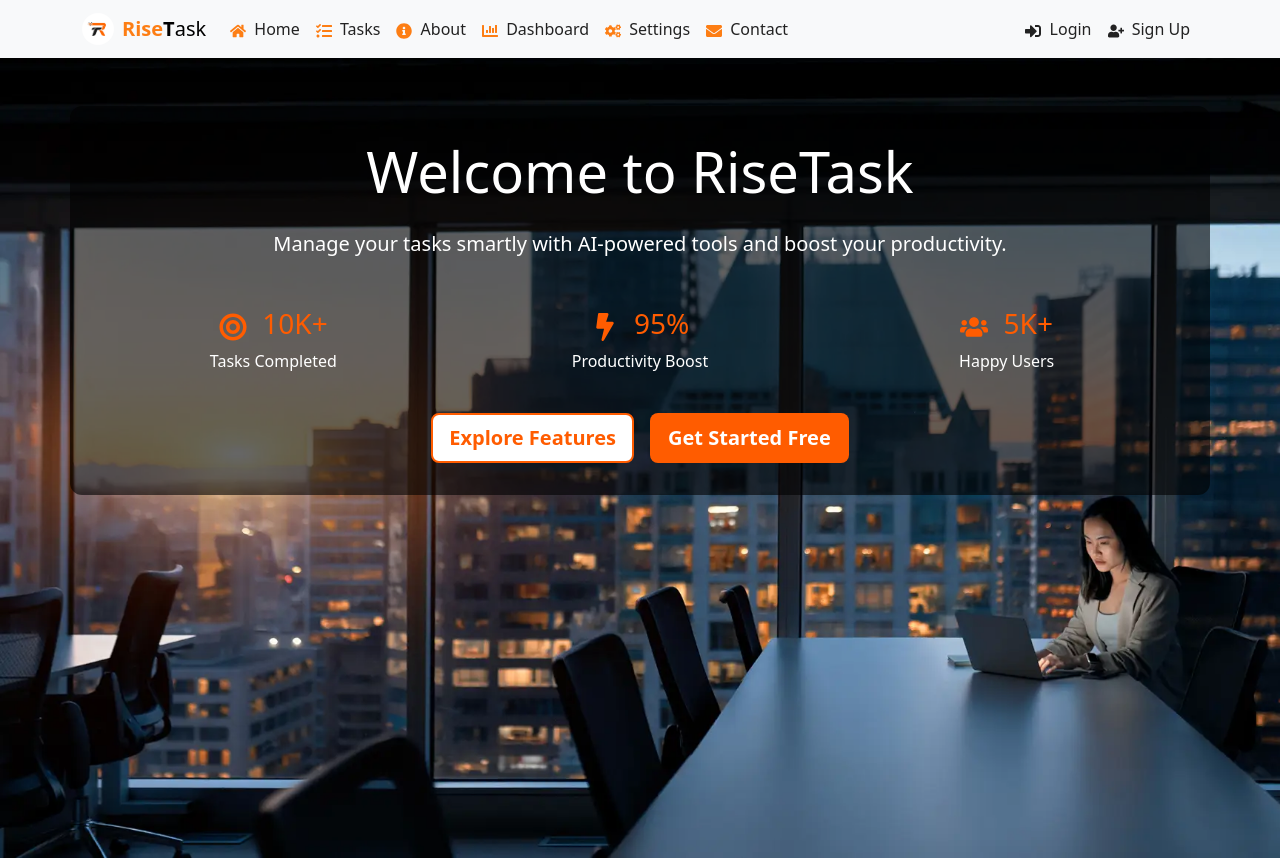
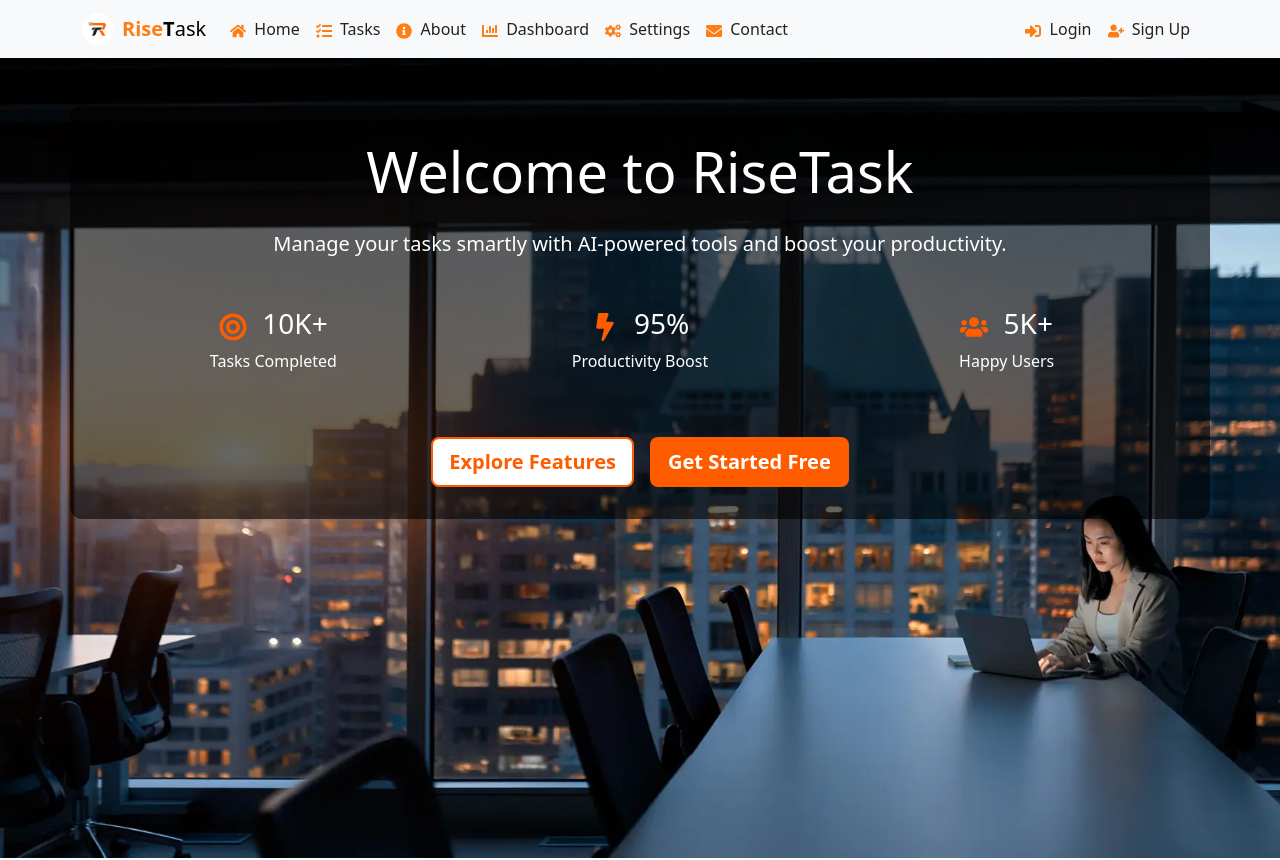
Before and after one commit to A-Raza-web/Rise-Task, a React (Vite) app in the folder frontend-risetask/: page / in a window 1280 px wide. Shown: the top 860 px of the page. Built offline with nearby package versions, Linux system fonts and the light colour scheme.

Commit message:
backend-riastask added

```diff
--- a/frontend-risetask/src/components/Home.css
+++ b/frontend-risetask/src/components/Home.css
@@ -67,8 +67,8 @@
 }
 
 .btn-orange-filled:hover {
-  background-color: #fff;
-  color: #ff5c00;
+  background-color:  #ff5c00;
+  color: #fff;
   border-color: #ff5c00;
 }
 /* === Fade-in Up Animation === */
--- a/frontend-risetask/src/components/Home.jsx
+++ b/frontend-risetask/src/components/Home.jsx
@@ -47,25 +47,28 @@ const Home = () => {
           {/* Stats Section */}
           <div className="row mt-4">
             <div className="col-md-4 fade-up fade-up-delay-2">
-              <h3 style={{ color: "#ff5c00" }}>
-                <FaBullseye className="me-2" /> 10K+
+              <h3 className="text-white">
+                <FaBullseye className="me-2" style={{ color: "#ff5c00" }} /> 10K+
               </h3>
               <p className="text-white">Tasks Completed</p>
             </div>
             <div className="col-md-4 fade-up fade-up-delay-3">
-              <h3 style={{ color: "#ff5c00" }}>
-                <FaBolt className="me-2" /> 95%
+              <h3 className="text-white">
+                <FaBolt className="me-2" style={{ color: "#ff5c00" }} /> 95%
               </h3>
               <p className="text-white">Productivity Boost</p>
             </div>
             <div className="col-md-4 fade-up fade-up-delay-4">
-              <h3 style={{ color: "#ff5c00" }}>
-                <FaUsers className="me-2" /> 5K+
+              <h3 className="text-white">
+                <FaUsers className="me-2" style={{ color: "#ff5c00" }} /> 5K+
               </h3>
               <p className="text-white">Happy Users</p>
             </div>
           </div>
+
           <div className="mt-4 d-flex justify-content-center gap-3">
+    {/* Outlined Orange Button */}
+       <div className="mt-4 d-flex justify-content-center gap-3">
               <a
                 href="#features"
                 className="btn btn-lg btn-orange-transition fade-up fade-up-delay-3"
@@ -80,6 +83,7 @@ const Home = () => {
               </button>
             </div>
          </div>
+        </div>
       </section>
     </div>
 
--- a/frontend-risetask/src/components/MyNavbar.jsx
+++ b/frontend-risetask/src/components/MyNavbar.jsx
@@ -57,15 +57,16 @@ const MyNavbar = () => {
               <FaEnvelope className="me-1" style={{ color: "#fd7e14" }} /> Contact
             </Nav.Link>
           </Nav>
-
           <Nav>
-            <Nav.Link as={Link} to="/login" style={{ color: "#fd7e14" }}>
-              <FaSignInAlt className="me-1" /> Login
+            <Nav.Link as={Link} to="/login">
+              <FaSignInAlt className="me-1" style={{ color: "#fd7e14" }} /> Login
             </Nav.Link>
-            <Nav.Link as={Link} to="/signup" style={{ color: "#fd7e14" }}>
-              <FaUserPlus className="me-1" /> Sign Up
+            <Nav.Link as={Link} to="/signup">
+              <FaUserPlus className="me-1" style={{ color: "#fd7e14" }} /> Sign Up
             </Nav.Link>
           </Nav>
+
+
         </Navbar.Collapse>
       </Container>
     </Navbar>
```
